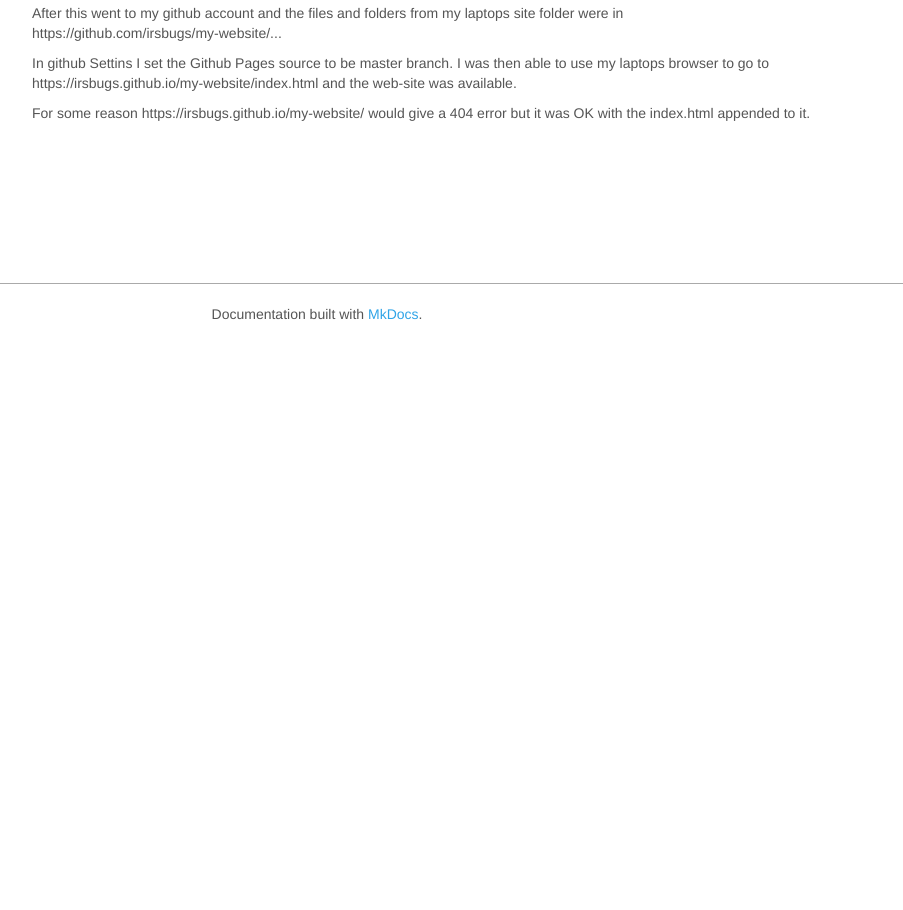
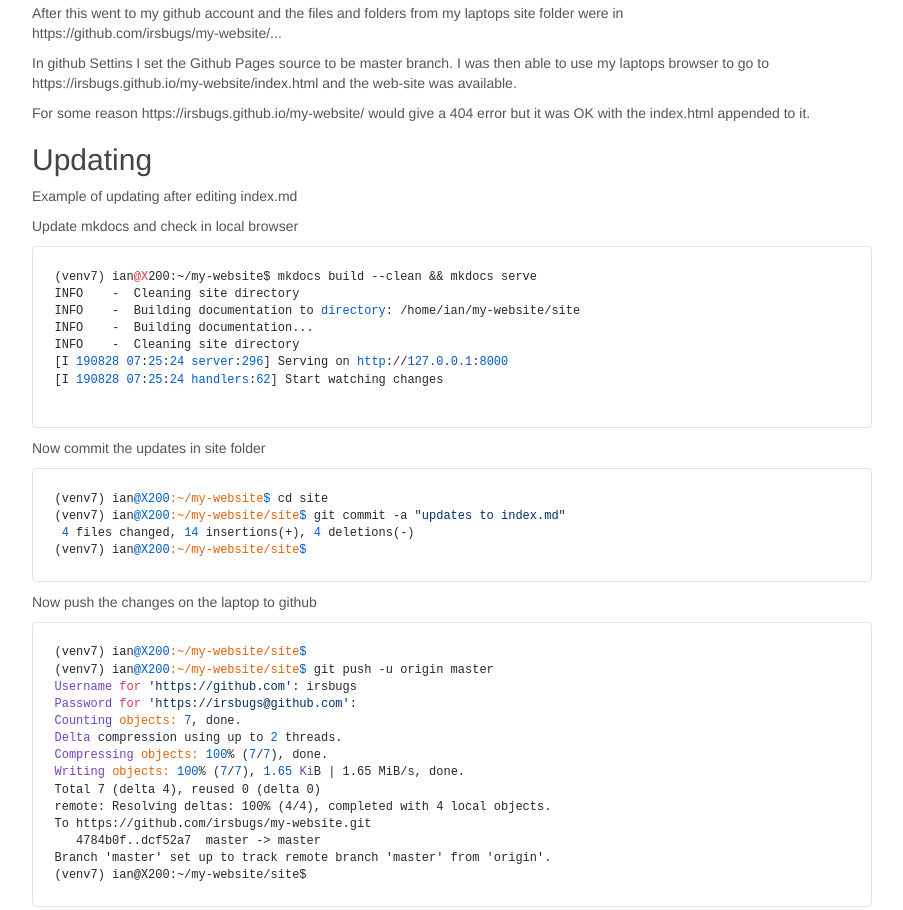
Before and after one commit to irsbugs/my-website, a plain HTML site: page index.html in a window 1280 px wide. Shown: the part 384-1294 px from the top of the page, without its empty margins (323-1226 px from the left). Before the commit the page ends 800 px from the top, so only its background shows below. Drawn offline with nearby package versions, Linux system fonts and the light colour scheme.

Commit message:
updates to index.md

```diff
--- a/index.html
+++ b/index.html
@@ -63,6 +63,7 @@
                 <div class="col-md-3"><div class="bs-sidebar hidden-print affix well" role="complementary">
     <ul class="nav bs-sidenav">
         <li class="main active"><a href="#my-website">My Website</a></li>
+            <li><a href="#updating">Updating</a></li>
     </ul>
 </div></div>
                 <div class="col-md-9" role="main">
@@ -79,7 +80,43 @@
 <p>After this went to my github account and the files and folders from my laptops site folder were in<br />
 https://github.com/irsbugs/my-website/...</p>
 <p>In github Settins I set the Github Pages source to be master branch. I was then able to use my laptops browser to go to https://irsbugs.github.io/my-website/index.html and the web-site was available.</p>
-<p>For some reason  https://irsbugs.github.io/my-website/ would give a 404 error but it was OK with the index.html appended to it.</p></div>
+<p>For some reason  https://irsbugs.github.io/my-website/ would give a 404 error but it was OK with the index.html appended to it.</p>
+<h2 id="updating">Updating</h2>
+<p>Example of updating after editing index.md</p>
+<p>Update mkdocs and check in local browser</p>
+<pre><code>(venv7) ian@X200:~/my-website$ mkdocs build --clean &amp;&amp; mkdocs serve
+INFO    -  Cleaning site directory
+INFO    -  Building documentation to directory: /home/ian/my-website/site
+INFO    -  Building documentation...
+INFO    -  Cleaning site directory
+[I 190828 07:25:24 server:296] Serving on http://127.0.0.1:8000
+[I 190828 07:25:24 handlers:62] Start watching changes
+
+</code></pre>
+
+<p>Now commit the updates in site folder</p>
+<pre><code>(venv7) ian@X200:~/my-website$ cd site
+(venv7) ian@X200:~/my-website/site$ git commit -a &quot;updates to index.md&quot;
+ 4 files changed, 14 insertions(+), 4 deletions(-)
+(venv7) ian@X200:~/my-website/site$
+</code></pre>
+
+<p>Now push the changes on the laptop to github</p>
+<pre><code>(venv7) ian@X200:~/my-website/site$
+(venv7) ian@X200:~/my-website/site$ git push -u origin master
+Username for 'https://github.com': irsbugs
+Password for 'https://irsbugs@github.com':
+Counting objects: 7, done.
+Delta compression using up to 2 threads.
+Compressing objects: 100% (7/7), done.
+Writing objects: 100% (7/7), 1.65 KiB | 1.65 MiB/s, done.
+Total 7 (delta 4), reused 0 (delta 0)
+remote: Resolving deltas: 100% (4/4), completed with 4 local objects.
+To https://github.com/irsbugs/my-website.git
+   4784b0f..dcf52a7  master -&gt; master
+Branch 'master' set up to track remote branch 'master' from 'origin'.
+(venv7) ian@X200:~/my-website/site$
+</code></pre></div>
         </div>
 
         <footer class="col-md-12">
@@ -162,5 +199,5 @@ https://github.com/irsbugs/my-website/...</p>
 
 <!--
 MkDocs version : 1.0.4
-Build Date UTC : 2019-08-27 19:25:24
+Build Date UTC : 2019-08-27 19:44:09
 -->
```
Also changed, not shown: search/search_index.json (+1 -1 lines), 1 other file.
